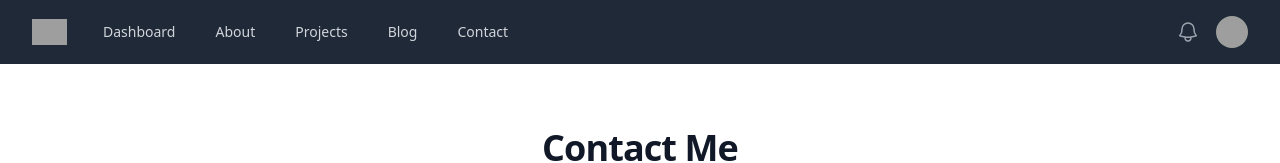
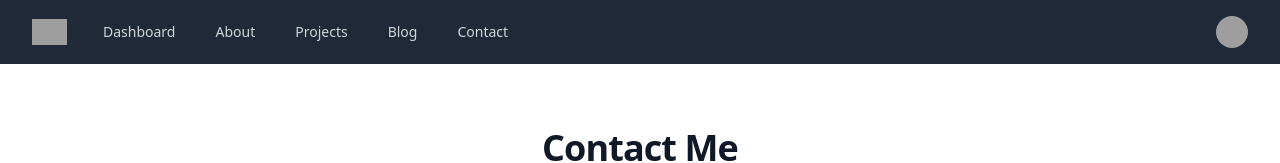
Before and after one commit to joshuadgilley/joshgilley.com, a Next.js app: page /contact in a window 1280 px wide. Shown: the top 163 px of the page. Built offline with nearby package versions, Linux system fonts and the light colour scheme; grey boxes are pictures that could not be loaded.

Commit message:
Removed icon and notification bell from header right

```diff
--- a/components/layout/Header.tsx
+++ b/components/layout/Header.tsx
@@ -67,19 +67,20 @@ export default function Header() {
                 </div>
               </div>
               <div className="absolute inset-y-0 right-0 flex items-center pr-2 sm:static sm:inset-auto sm:ml-6 sm:pr-0">
-                <button
+                {/* <button
                   type="button"
                   className="rounded-full bg-gray-800 p-1 text-gray-400 hover:text-white focus:outline-none focus:ring-2 focus:ring-white focus:ring-offset-2 focus:ring-offset-gray-800"
                 >
                   <span className="sr-only">View notifications</span>
                   <BellIcon className="h-6 w-6" aria-hidden="true" />
-                </button>
+                </button> */}
 
                 {/* Profile dropdown */}
                 <Menu as="div" className="relative ml-3">
                   <div>
                     <Menu.Button className="flex rounded-full bg-gray-800 text-sm focus:outline-none focus:ring-2 focus:ring-white focus:ring-offset-2 focus:ring-offset-gray-800">
                       <span className="sr-only">Open user menu</span>
+                      <a href="/about">
                         <Image
                           className="h-8 w-8 rounded-full"
                           src="https://cdn-icons-png.flaticon.com/512/3242/3242257.png"
@@ -87,9 +88,10 @@ export default function Header() {
                           width={35}
                           height={35}
                         />
+                      </a>
                     </Menu.Button>
                   </div>
-                  <Transition
+                  {/* <Transition
                     as={Fragment}
                     enter="transition ease-out duration-100"
                     enterFrom="transform opacity-0 scale-95"
@@ -139,7 +141,7 @@ export default function Header() {
                         )}
                       </Menu.Item>
                     </Menu.Items>
-                  </Transition>
+                  </Transition> */}
                 </Menu>
               </div>
             </div>
```
Lines whose indentation alone changed are shown as unchanged.
